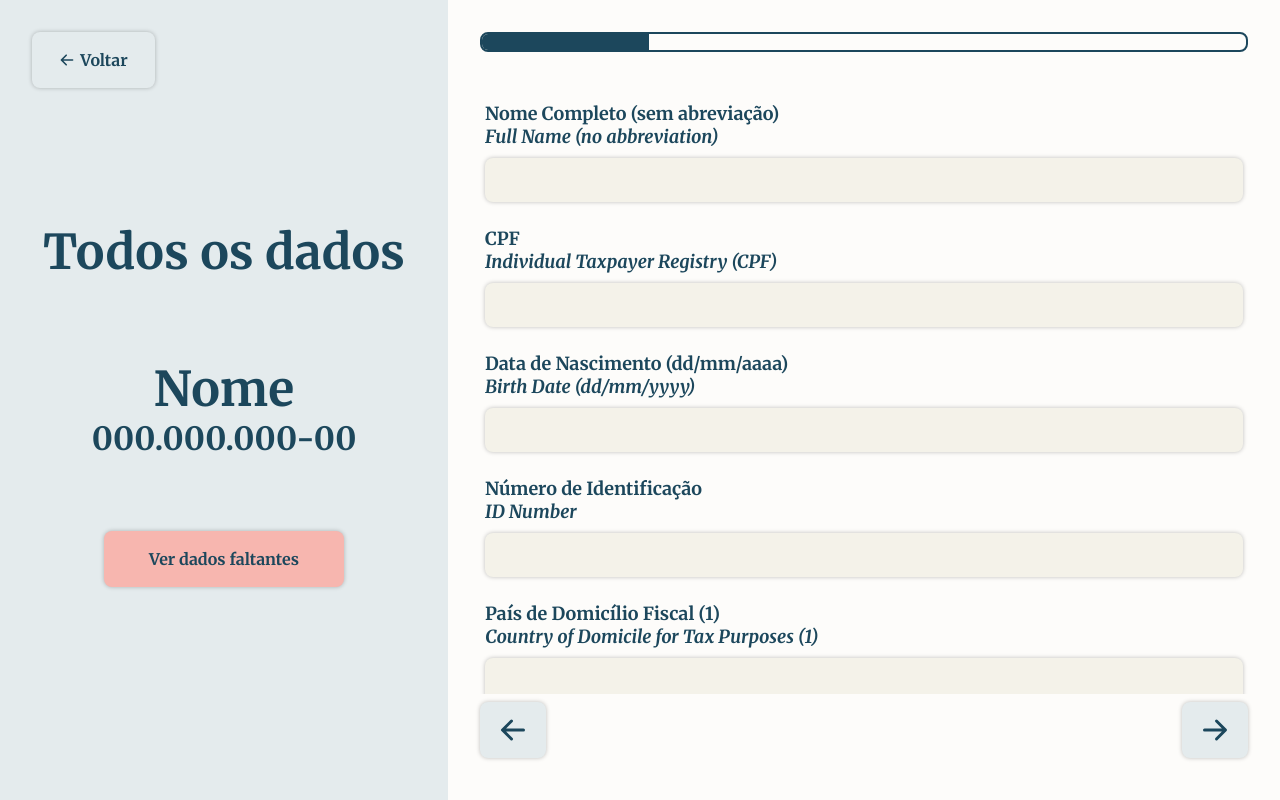
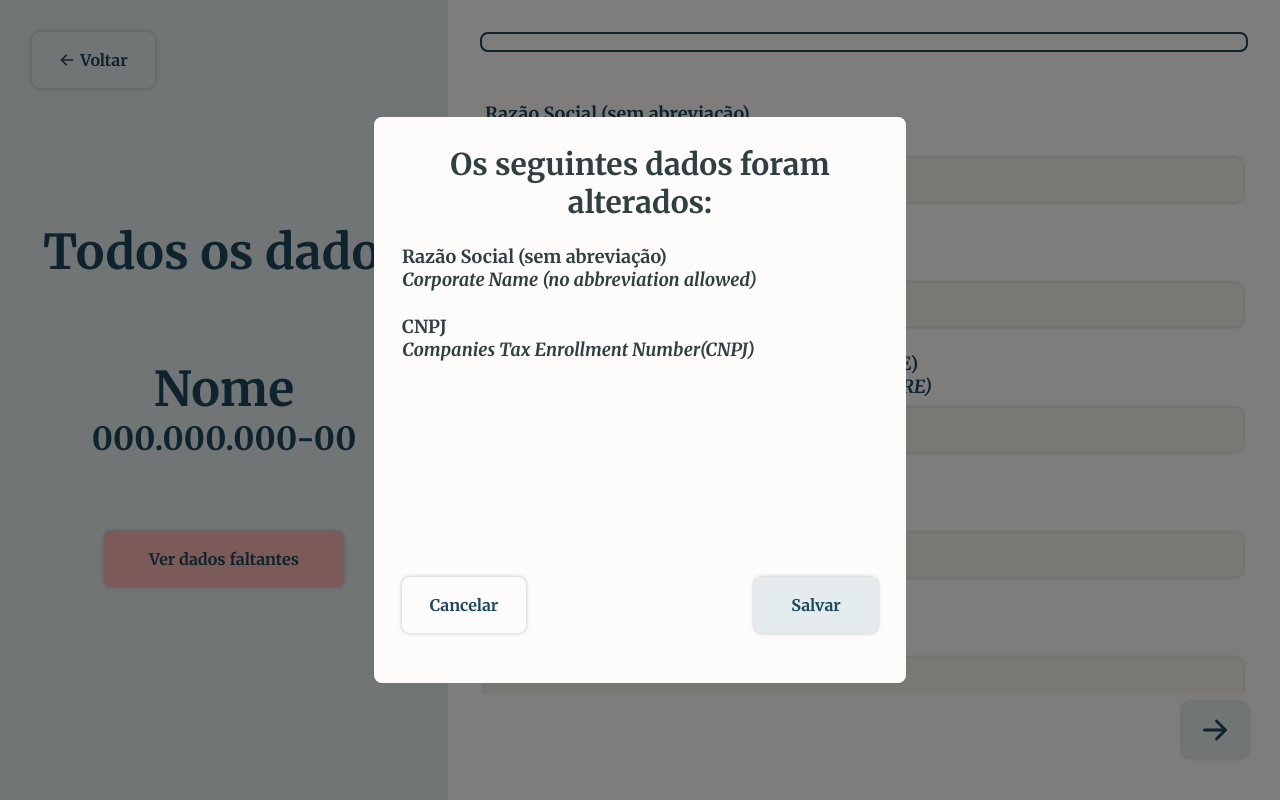
Before and after one commit to codeway-hacktudo/codeway-hacktudo-front, a React (Create React App) app: page /all-data in a window 1280 px wide. Both pictures are taken after a click on the button 1215 px from the left and 730 px from the top of the page. Built offline with nearby package versions, Linux system fonts and the light colour scheme.

Commit message:
add modal confirm changes

```diff
--- a/package.json
+++ b/package.json
@@ -3,6 +3,7 @@
   "version": "0.1.0",
   "private": true,
   "dependencies": {
+    "@material-ui/core": "^4.12.3",
     "@react-spring/web": "^9.3.0",
     "@testing-library/jest-dom": "^5.11.4",
     "@testing-library/react": "^11.1.0",
--- /dev/null
+++ b/src/components/modal/index.tsx
@@ -0,0 +1,52 @@
+import React from 'react';
+import {makeStyles} from '@material-ui/core/styles';
+import Modal from '@material-ui/core/Modal';
+import Backdrop from '@material-ui/core/Backdrop';
+import Fade from '@material-ui/core/Fade';
+
+interface PropsModal {
+  isOpen: boolean;
+  // eslint-disable-next-line no-undef
+  children: JSX.Element;
+  close: () => void;
+}
+
+const useStyles = makeStyles((theme) => ({
+  modal: {
+    display: 'flex',
+    alignItems: 'center',
+    justifyContent: 'center',
+  },
+  paper: {
+    backgroundColor: theme.palette.background.paper,
+    border: '2px solid #000',
+    boxShadow: theme.shadows[5],
+    padding: theme.spacing(2, 4, 3),
+  },
+}));
+
+const ModalWrapper: React.FC<PropsModal> = ({isOpen, children, close}) => {
+  const classes = useStyles();
+
+  const handleClose = (): void => {
+    close();
+  };
+
+  return (
+    <Modal
+      aria-labelledby="transition-modal-title"
+      aria-describedby="transition-modal-description"
+      open={isOpen}
+      className={classes.modal}
+      onClose={handleClose}
+      closeAfterTransition
+      BackdropComponent={Backdrop}
+      BackdropProps={{
+        timeout: 500,
+      }}>
+      <Fade in={isOpen}>{children}</Fade>
+    </Modal>
+  );
+};
+
+export default ModalWrapper;
--- a/src/pages/Data/AllData/index.tsx
+++ b/src/pages/Data/AllData/index.tsx
@@ -3,6 +3,7 @@ import {useHistory} from 'react-router-dom';
 import {HiArrowLeft, HiArrowRight} from 'react-icons/hi';
 
 import loadash from 'lodash';
+import Modal from '../../../components/modal';
 import Layout from '../../../components/layout';
 import ProgressBar from '../../../components/progress-bar';
 import Button from '../../../components/button';
@@ -13,6 +14,13 @@ import {
   ContainerInputs,
   ButtonWrapper,
   ContainerButtons,
+  ModalContainer,
+  ModalTitle,
+  ChangesWrapper,
+  InputChanged,
+  InputDescription,
+  CancelWrapper,
+  ConfirmWrapper,
 } from '../styles';
 
 const AllData: React.FC = () => {
@@ -20,6 +28,7 @@ const AllData: React.FC = () => {
   const lengthInputsSteps = inputsSteps.length;
 
   const [step, setStep] = useState(0);
+  const [isModalOpen, setModalOpen] = useState(false);
 
   const handleStep = (stepParam: number): void => {
     if (lengthInputsSteps === step + 1 && stepParam > 0) {
@@ -28,12 +37,45 @@ const AllData: React.FC = () => {
     setStep((currentlyStep) => currentlyStep + stepParam);
   };
 
+  const confirmChanges = (): void => {
+    handleStep(1);
+    setModalOpen(false);
+  };
+
   return (
+    <>
+      <Modal close={() => setModalOpen(false)} isOpen={isModalOpen}>
+        <ModalContainer>
+          <ModalTitle>Os seguintes dados foram alterados:</ModalTitle>
+          <ChangesWrapper>
+            <InputChanged>Razão Social (sem abreviação)</InputChanged>
+            <InputDescription>
+              Corporate Name (no abbreviation allowed)
+            </InputDescription>
+          </ChangesWrapper>
+          <ChangesWrapper>
+            <InputChanged>CNPJ</InputChanged>
+            <InputDescription>
+              Companies Tax Enrollment Number(CNPJ)
+            </InputDescription>
+          </ChangesWrapper>
+          <CancelWrapper>
+            <Button onClick={() => setModalOpen(false)} background="#fdfcfa">
+              Cancelar
+            </Button>
+          </CancelWrapper>
+          <ConfirmWrapper>
+            <Button onClick={() => confirmChanges()} background="#E4EBED">
+              Salvar
+            </Button>
+          </ConfirmWrapper>
+        </ModalContainer>
+      </Modal>
       <Layout
         title="Todos os dados"
         name="Nome"
         id="000.000.000-00"
-      onClickBack={() => history.push('/missing-data')}
+        onClickBack={() => history.push('/')}
         onClickPrincipalButton={() => history.push('/missing-data')}
         color="#E4EBED">
         <Container>
@@ -72,7 +114,9 @@ const AllData: React.FC = () => {
 
             <ButtonWrapper>
               <Button
-              onClick={() => handleStep(1)}
+                onClick={() =>
+                  step === 0 ? setModalOpen(true) : handleStep(1)
+                }
                 icon={() => <HiArrowRight color="#1C475C" size="30" />}
                 background="#E4EBED"
               />
@@ -80,6 +124,7 @@ const AllData: React.FC = () => {
           </ContainerButtons>
         </Container>
       </Layout>
+    </>
   );
 };
 
--- a/src/pages/Data/MissingData/index.tsx
+++ b/src/pages/Data/MissingData/index.tsx
@@ -36,7 +36,7 @@ const MissingData: React.FC = () => {
       title="Dados faltantes"
       name="Nome"
       id="000.000.000-00"
-      onClickBack={() => history.goBack()}
+      onClickBack={() => history.push('/')}
       onClickPrincipalButton={() => history.push('/all-data')}
       color="#F7B6AF">
       <Container>
--- a/src/pages/Data/styles.ts
+++ b/src/pages/Data/styles.ts
@@ -35,3 +35,66 @@ export const ButtonWrapper = styled.div`
   height: 66px;
   margin-top: 8px;
 `;
+
+export const ModalContainer = styled.div`
+  position: relative;
+  width: 532px;
+  height: 566px;
+  background: #fdfcfa;
+  backdrop-filter: blur(10px);
+  padding: 0 28px;
+  border-radius: 8px;
+`;
+
+export const ModalTitle = styled.h1`
+  font-style: normal;
+  margin-top: 28px;
+  font-weight: bold;
+  font-size: 30px;
+  line-height: 38px;
+  text-align: center;
+`;
+
+export const ChangesWrapper = styled.section`
+  display: flex;
+  /* height: 100%; */
+  /* justify-content: center;
+  align-items: center; */
+  flex-direction: column;
+  margin-top: 24px;
+`;
+
+export const InputChanged = styled.strong`
+  font-weight: bold;
+  font-size: 18px;
+  line-height: 23px;
+`;
+
+export const InputDescription = styled.strong`
+  font-weight: bold;
+  font-size: 18px;
+  line-height: 23px;
+  font-style: italic;
+`;
+
+export const CancelWrapper = styled.div`
+  display: flex;
+  position: absolute;
+  width: 124px;
+  height: 48px;
+  bottom: 50px;
+  left: 28px;
+  justify-content: flex-end;
+  align-items: flex-end;
+`;
+
+export const ConfirmWrapper = styled.div`
+  display: flex;
+  position: absolute;
+  width: 124px;
+  height: 48px;
+  bottom: 50px;
+  right: 28px;
+  justify-content: flex-end;
+  align-items: flex-end;
+`;
```
Also changed, not shown: 1 other file (tests, documents, lock files or other folders). Lines whose indentation alone changed are shown as unchanged.
